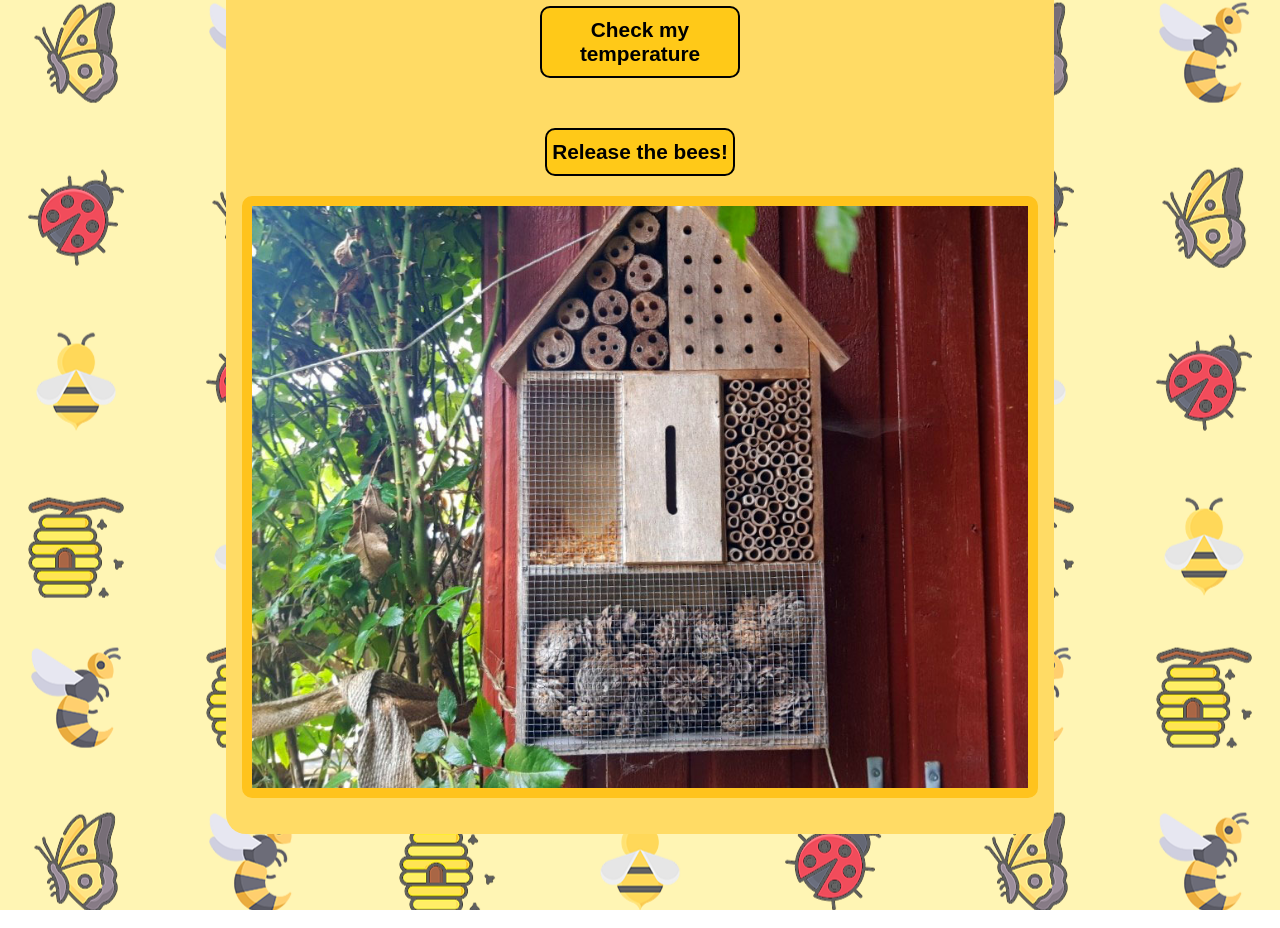
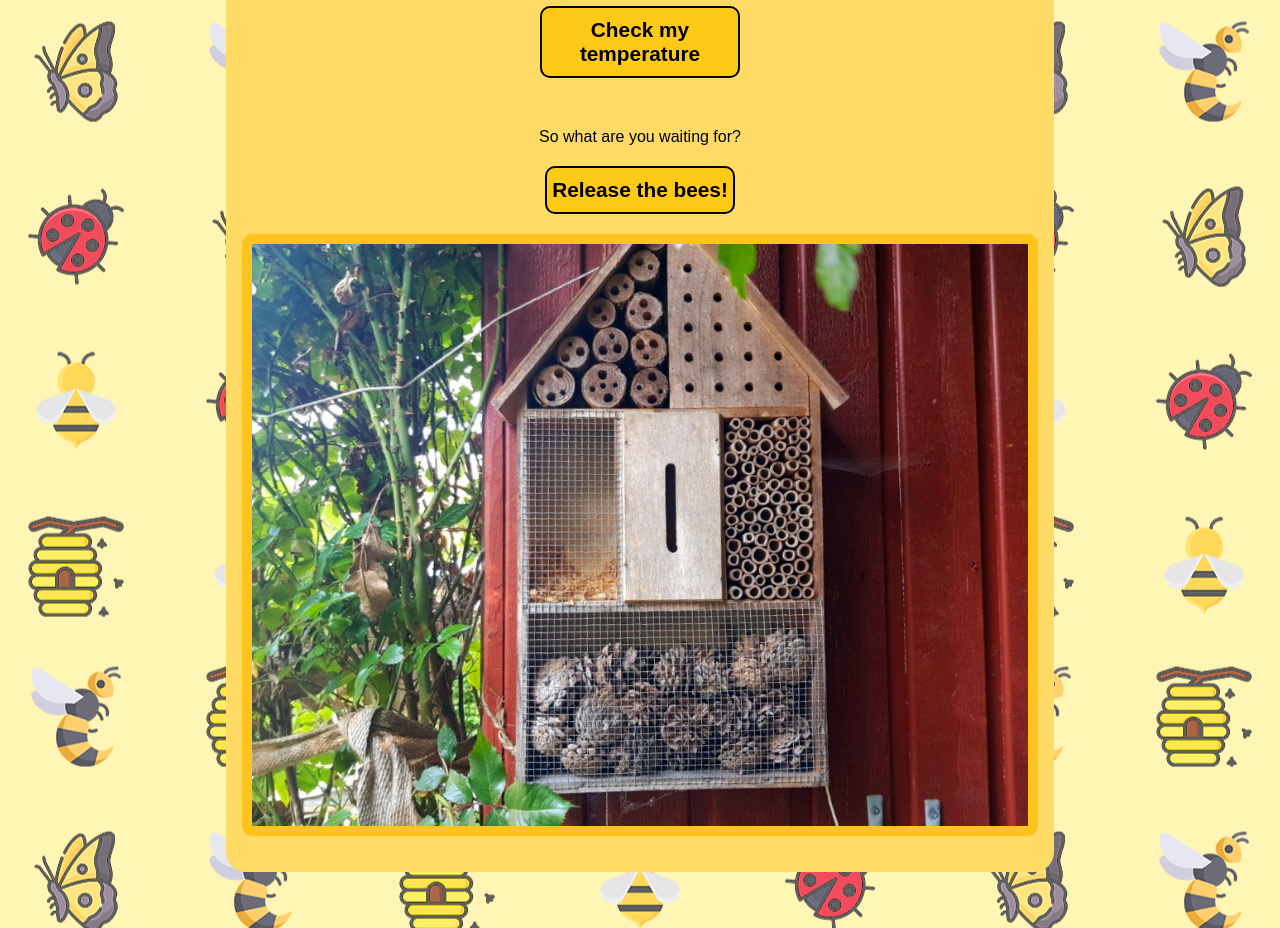
Before and after one commit to NoroffFEU/programming-foundations-ca-mar-ols, a plain HTML site: page index.html in a window 1280 px wide. Shown: the part 2095-3023 px from the top of the page. Drawn offline with Linux system fonts and the light colour scheme; a web font is replaced by a local one.

Commit message:
Final cleanup of css

```diff
--- a/css/style.css
+++ b/css/style.css
@@ -122,6 +122,7 @@ span {
 @media (min-width: 700px) {
   .beeBtn,
   .warning,
+  .waiting,
   #animatedBees,
   .btnContainer {
     display: block;
```
